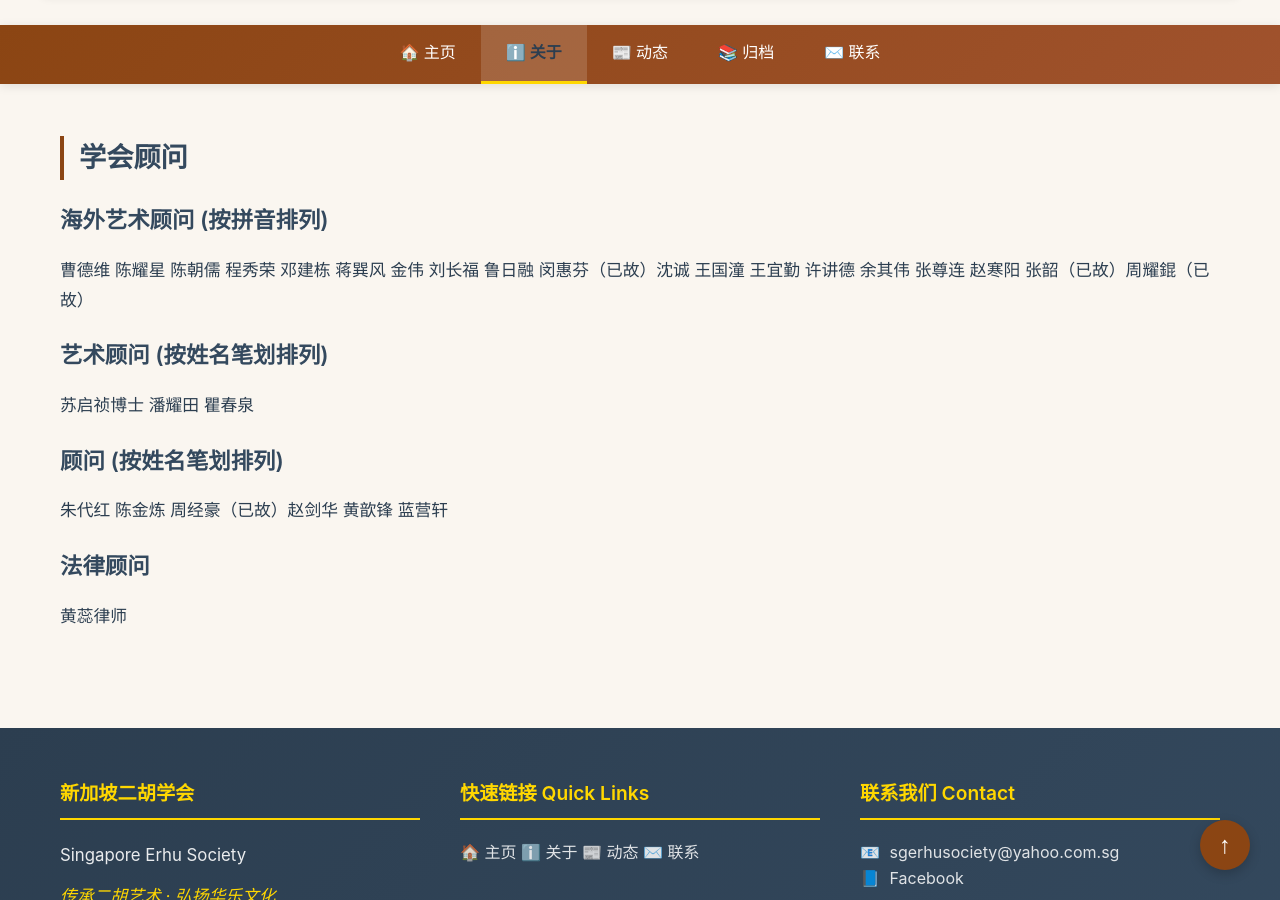
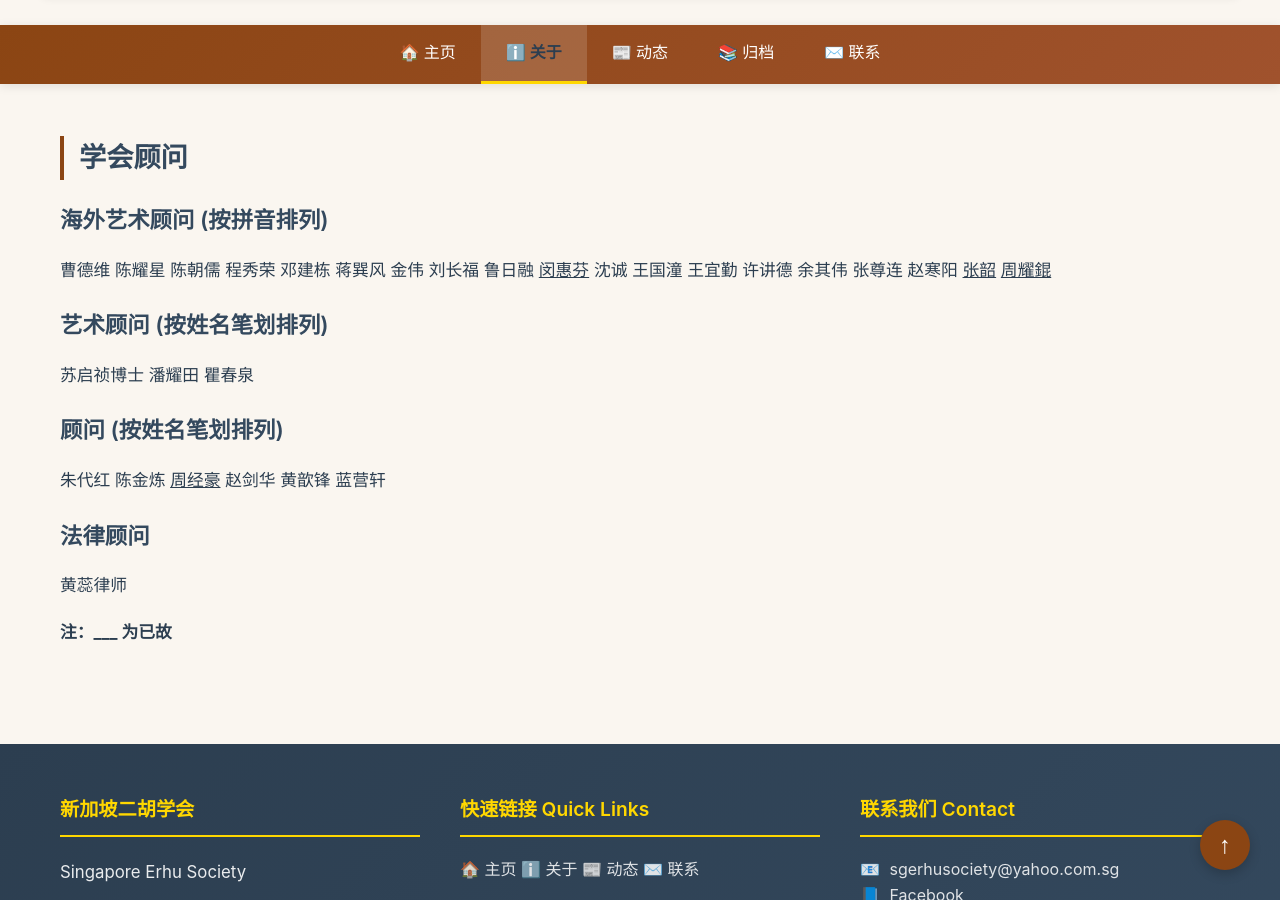
Before and after one commit to sgerhusociety/sgerhusociety.github.io, a Jekyll site: the page built from _about/advisor.md, in a window 1280 px wide and 900 px high, scrolled down 465 px. Built offline with Jekyll 4.4.1, drawn with Linux system fonts in a browser that asks for light colours.

Commit message:
fix: update advisor.md to highlight deceased members

```diff
--- a/_about/advisor.md
+++ b/_about/advisor.md
@@ -6,7 +6,7 @@ title: 学会顾问
 
 ### 海外艺术顾问 (按拼音排列)
 
-曹德维 陈耀星 陈朝儒 程秀荣 邓建栋 蒋巽风 金伟 刘长福 鲁日融 闵惠芬（已故）沈诚 王国潼 王宜勤 许讲德 余其伟 张尊连 赵寒阳 张韶（已故）周耀錕（已故）
+曹德维 陈耀星 陈朝儒 程秀荣 邓建栋 蒋巽风 金伟 刘长福 鲁日融 <u>闵惠芬</u> 沈诚 王国潼 王宜勤 许讲德 余其伟 张尊连 赵寒阳 <u>张韶</u> <u>周耀錕</u>
 
 ### 艺术顾问 (按姓名笔划排列)
 
@@ -14,8 +14,10 @@ title: 学会顾问
 
 ### 顾问 (按姓名笔划排列)
 
-朱代红 陈金炼 周经豪（已故）赵剑华 黄歆锋 蓝营轩
+朱代红 陈金炼 <u>周经豪</u> 赵剑华 黄歆锋 蓝营轩
 
 ### 法律顾问
 
 黄蕊律师
+
+**注：\_\_\_ 为已故**
```
